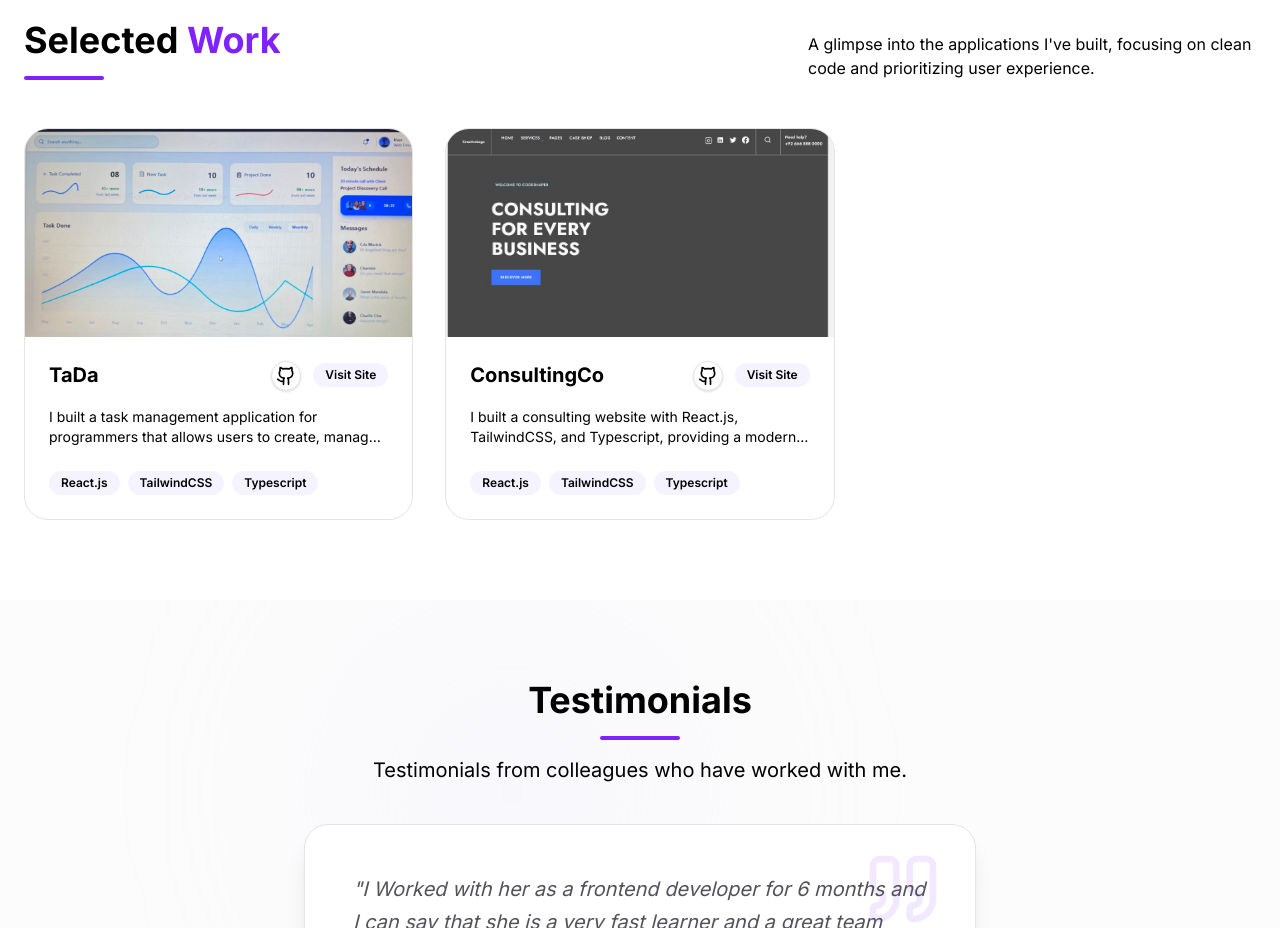
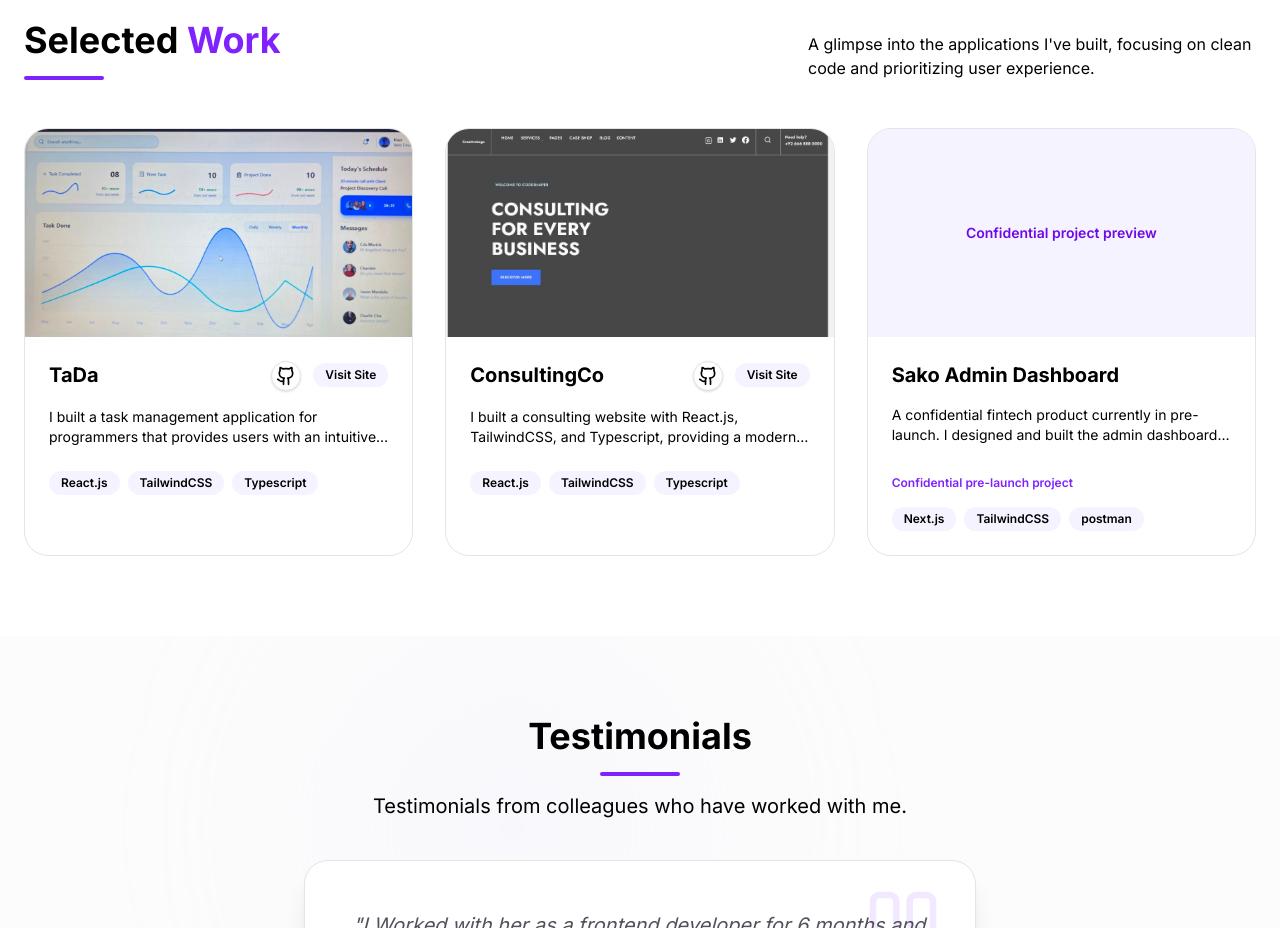
Before and after one commit to Omotolanny/My-Portfolio, a Next.js app: page / in a window 1280 px wide. Shown: the part 1600-2528 px from the top of the page. Built offline with nearby package versions, Linux system fonts and the light colour scheme.

Commit message:
Added few changes

```diff
--- a/src/component/Projects.tsx
+++ b/src/component/Projects.tsx
@@ -7,7 +7,7 @@ import Image from 'next/image'
 const myProjects = [
   {
     title: "TaDa",
-    description: "I built a task management application for programmers that allows users to create, manage, and track tasks through different stages. Built with React.js, TailwindCSS, and Typescript, providing users with an intuitive interface that helps developers organize and track their tasks efficiently.",
+    description: "I built a task management application for programmers that provides users with an intuitive interface that helps developers organize and track their tasks efficiently.",
     tags: ["React.js", "TailwindCSS", "Typescript"],
     link: "https://tada-jefs.onrender.com/",
     github: "https://github.com/ProGrowing/TaDa",
@@ -21,14 +21,12 @@ const myProjects = [
     github: "https://github.com/Omotolanny/ConsultingCo",
     image: "/Consulting.jpeg"
   },
-  // {
-  //   title: "Landing Page",
-  //   description: "A visually appealing landing page for Tolzz, showcasing the product's features and benefits with a clean design.",
-  //   tags: ["HTML", "CSS", "TailwindCSS"],
-  //   link: "https://tolzz.netlify.app/",
-  //   github: "https://github.com/Omotolanny/TailwindTolzz",
-  //   image: "/Tolzz.png"
-  // }
+  {
+    title: "Sako Admin Dashboard",
+    description: "A confidential fintech product currently in pre-launch. I designed and built the admin dashboard, integrated the application with its backend services, and helped connect the internal workflows needed to support the product.",
+    tags: ["Next.js", "TailwindCSS", 'postman'],
+    status: "Confidential pre-launch project"
+  }
 ]
 
 
@@ -87,7 +85,13 @@ export default function Projects() {
 
               <div className="relative h-52 w-full  overflow-hidden">
                 <div className="absolute inset-0  group-hover:bg-transparent transition-colors z-10" />
-                <Image src={project.image} alt={project.title} fill className='object-cover h-full'/>
+                {project.image ? (
+                  <Image src={project.image} alt={project.title} fill className='object-cover h-full'/>
+                ) : (
+                  <div className="flex h-full items-center justify-center bg-violet-50 px-6 text-center dark:bg-violet-950/30">
+                    <span className="text-sm font-semibold text-violet-700 dark:text-violet-300">Confidential project preview</span>
+                  </div>
+                )}
               </div>
 
 
@@ -97,14 +101,16 @@ export default function Projects() {
                     {project.title}
                   </h3>
                   <div className="flex gap-3">
-                    <a href={project.github} onClick={(event) => event.stopPropagation()} className="p-1 rounded-full bg-card border border-card-border shadow-sm hover:text-violet-600 transition-colors"><Github size={20} /></a>
-                    <a href={project.link} onClick={(event) => event.stopPropagation()} className="text-foreground hover:text-violet-600 transition-colors"><button className="px-3 py-1 text-xs font-semibold cursor-pointer rounded-xl bg-violet-50 dark:bg-violet-900/30 text-foreground">Visit Site</button></a>
+                    {project.github && <a href={project.github} onClick={(event) => event.stopPropagation()} className="p-1 rounded-full bg-card border border-card-border shadow-sm hover:text-violet-600 transition-colors"><Github size={20} /></a>}
+                    {project.link && <a href={project.link} onClick={(event) => event.stopPropagation()} className="text-foreground hover:text-violet-600 transition-colors"><button className="px-3 py-1 text-xs font-semibold cursor-pointer rounded-xl bg-violet-50 dark:bg-violet-900/30 text-foreground">Visit Site</button></a>}
                   </div>
                 </div>
 
                 <p className="text-foreground  text-sm mb-6 line-clamp-2">
                   {project.description}
                 </p>
+
+                {project.status && <span className="mb-4 inline-block text-xs font-semibold text-violet-600">{project.status}</span>}
 
                 <div className="flex flex-wrap gap-2">
                   {project.tags.map((tag) => (
@@ -131,7 +137,7 @@ export default function Projects() {
             aria-labelledby="project-modal-title"
             initial={{ opacity: 0, scale: 0.96, y: 12 }}
             animate={{ opacity: 1, scale: 1, y: 0 }}
-            className="relative max-h-[90vh] w-full max-w-3xl overflow-y-auto rounded-3xl bg-background shadow-2xl"
+            className="relative flex max-h-[calc(100dvh-2rem)] w-full max-w-3xl flex-col overflow-hidden rounded-2xl bg-background shadow-2xl sm:max-h-[90vh] sm:rounded-3xl"
             onClick={(event) => event.stopPropagation()}
           >
             <button
@@ -143,15 +149,21 @@ export default function Projects() {
               <X size={20} />
             </button>
 
-            <div className="relative h-64 w-full sm:h-80">
-              <Image src={selectedProject.image} alt={selectedProject.title} fill className="object-cover" />
+            <div className="relative h-36 w-full shrink-0 sm:h-80">
+              {selectedProject.image ? (
+                <Image src={selectedProject.image} alt={selectedProject.title} fill className="object-cover" />
+              ) : (
+                <div className="flex h-full items-center justify-center bg-violet-50 px-6 text-center dark:bg-violet-950/30">
+                  <span className="text-sm font-semibold text-violet-700 dark:text-violet-300">Confidential project preview</span>
+                </div>
+              )}
             </div>
 
-            <div className="p-6 sm:p-8">
-              <div className="flex flex-col gap-5 sm:flex-row sm:items-start sm:justify-between">
+            <div className="overflow-y-auto p-5 sm:p-8">
+              <div className="flex flex-col gap-4 sm:flex-row sm:items-start sm:justify-between sm:gap-5">
                 <div>
-                  <h3 id="project-modal-title" className="text-2xl font-bold sm:text-3xl">{selectedProject.title}</h3>
-                  <div className="mt-4 flex flex-wrap gap-2">
+                  <h3 id="project-modal-title" className="text-xl font-bold sm:text-3xl">{selectedProject.title}</h3>
+                  <div className="mt-3 flex flex-wrap gap-2 sm:mt-4">
                     {selectedProject.tags.map((tag) => (
                       <span key={tag} className="rounded-full bg-violet-50 px-3 py-1 text-xs font-semibold text-foreground dark:bg-violet-900/30">
                         {tag}
@@ -159,16 +171,17 @@ export default function Projects() {
                     ))}
                   </div>
                 </div>
-                <div className="flex shrink-0 gap-3">
-                  <a href={selectedProject.github} target="_blank" rel="noreferrer" className="inline-flex items-center gap-2 rounded-xl border border-card-border px-4 py-2 text-sm font-semibold transition-colors hover:text-violet-600">
+                <div className="flex shrink-0 gap-2 sm:gap-3">
+                  {selectedProject.github && <a href={selectedProject.github} target="_blank" rel="noreferrer" className="inline-flex items-center gap-2 rounded-xl border border-card-border px-3 py-2 text-sm font-semibold transition-colors hover:text-violet-600 sm:px-4">
                     <Github size={17} /> GitHub
-                  </a>
-                  <a href={selectedProject.link} target="_blank" rel="noreferrer" className="inline-flex items-center gap-2 rounded-xl bg-violet-600 px-4 py-2 text-sm font-semibold text-white transition-colors hover:bg-violet-700">
+                  </a>}
+                  {selectedProject.link && <a href={selectedProject.link} target="_blank" rel="noreferrer" className="inline-flex items-center gap-2 rounded-xl bg-violet-600 px-3 py-2 text-sm font-semibold text-white transition-colors hover:bg-violet-700 sm:px-4">
                     Visit Site <ExternalLink size={17} />
-                  </a>
+                  </a>}
                 </div>
               </div>
-              <p className="mt-6 text-base leading-7 text-foreground/80">{selectedProject.description}</p>
+              {selectedProject.status && <p className="mt-4 text-xs font-semibold uppercase tracking-wide text-violet-600">{selectedProject.status}</p>}
+              <p className="mt-5 text-sm leading-6 text-foreground/80 sm:mt-6 sm:text-base sm:leading-7">{selectedProject.description}</p>
             </div>
           </motion.div>
         </div>
```
